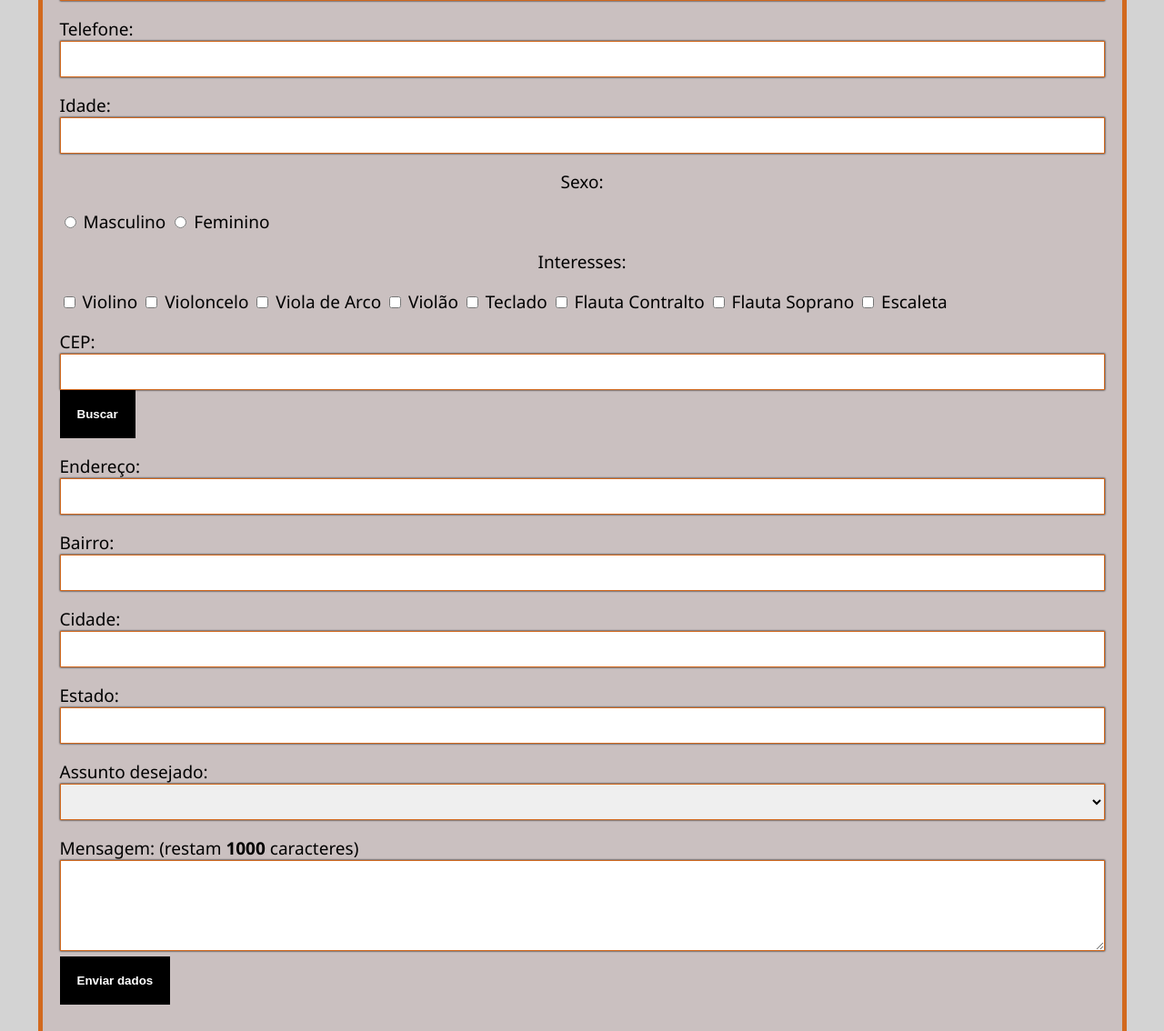
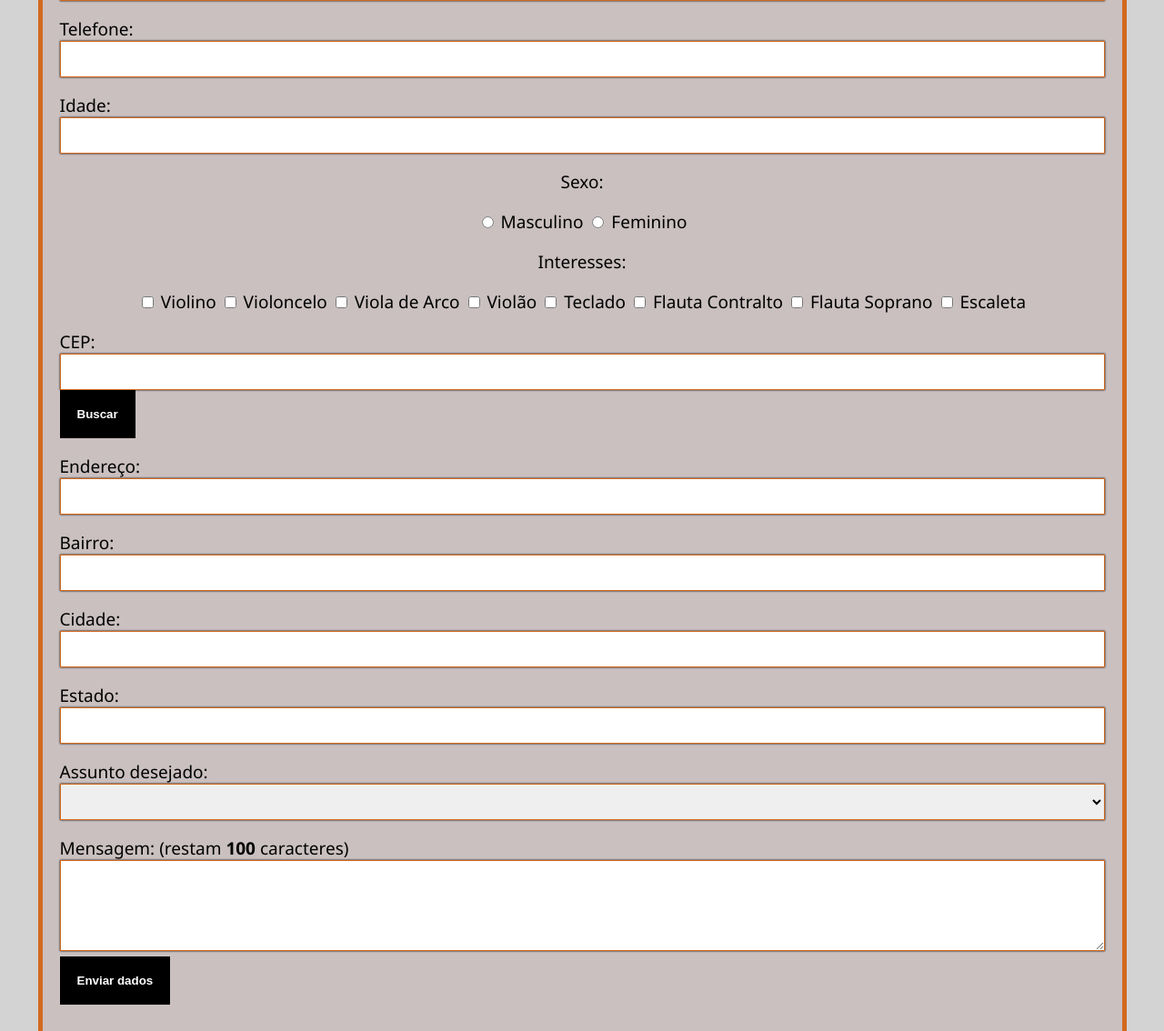
Before and after one commit to mariliapduarte/musical-talentos, a PHP site: page /contatoinscricoes.php in a window 1280 px wide. Shown: the part 602-1736 px from the top of the page at 91% size. Run offline with PHP 8.4, Linux system fonts and the light colour scheme.

Commit message:
Limitação de caracteres no campo mensagem e centralização de itens

```diff
--- a/contatoinscricoes.php
+++ b/contatoinscricoes.php
@@ -58,7 +58,7 @@
                         <input type="number" name="idade" id="idade" min="18" max="100">
                     </div>
 
-                    <div>
+                    <div class="sexo">
                         <p>Sexo:</p>
 
                         <!-- Em input tipo radio, será: -->
@@ -75,7 +75,7 @@
 
                     </div>
 
-                    <div>
+                    <div class="interesses">
                         <p>Interesses:</p>
 
                         <!-- Em input tipo checkbox, será: -->
@@ -153,25 +153,23 @@
                     </div>
 
                     <div>
-                        <!-- instrução do caixa (Mensagem:)  -->
-                        <!-- for será igual id -->
-                        <label for="mensagem">Mensagem:
-                            <span id="maximo"> (restam <b id="caracteres">1000</b> caracteres)</span>
-                        </label> <br>
-                        <textarea maxlenght="1000" name="mensagem" id="mensagem" cols="20" rows="5"></textarea>
+                    <label for="mensagem">Mensagem:
+                        <span id="maximo"> (restam <b id="caracteres">100</b> caracteres)</span>
+                    </label> <br>
+                    <textarea maxlength="100" name="mensagem" id="mensagem" cols="20" rows="5"></textarea>
+                </div>
 
-                    </div>
+                <button type="submit">Enviar dados</button>
 
-                    <!-- botão para enviar dados -->
-                    <button type="submit">Enviar dados</button>
+                <p id="my-form-status"></p>
 
-                    <p id="my-form-status"></p>
-                                    <!-- ou -->
-                    <!-- <input type="button" value="Enviar dados"> -->
+                <!-- Pode ser assim também: -->
+                <!-- <input type="button" value="Enviar dados"> -->
+            </form>
 
-                </form>
 
         </article>
+
     </main>
 
     <?php require "includes/rodape.php" ?>
--- a/css/estilos.css
+++ b/css/estilos.css
@@ -27,14 +27,24 @@ h3, h2{
 }
 
 p{
-      text-align: center;
-      justify-content: center;
+  text-align: center;
+  justify-content: center;
 }
 
 ul li{
       text-align: center;
       justify-content: center;
       list-style-type: none;
+}
+
+.sexo{
+      text-align: center;
+      justify-content: center;
+}
+
+.interesses{
+      text-align: center;
+      justify-content: center;
 }
 
 header .limitador {
--- a/js/scripts.js
+++ b/js/scripts.js
@@ -23,6 +23,7 @@ botaoLocalizar.addEventListener("click", function(event){
 
     // enviar cep padrão da API webservice.com.br - formato json
     let url = `https://viacep.com.br/ws/${cep}/json/`;
+    //let url = "https://viacep.com.br/ws/"+cep+"/json/";
 
     // console.log(url); teste realizado
 
@@ -86,7 +87,7 @@ const textMensagem = formulario.querySelector("#mensagem");
     textMensagem.addEventListener("input", function(){
 
         // Capturando o que for digitado
-        let conteudo = textMensagem.value
+        let conteudo = textMensagem.value;
 
         // Criando uma contagem regressiva
         let contagem = quantidade - conteudo.length;
@@ -96,15 +97,13 @@ const textMensagem = formulario.querySelector("#mensagem");
 
           // Se for igual a zero = caracter contagem e borda ficará vermelho (red), se for maior ficará preto (black)
           //  dois iguais é comparação ==
-            if(contagem <= 0){
+          if (contagem == 0) {
               bCaracteres.style.color = "red";
-                textMensagem.style.boxShadow = "red 0 0 10px"
+              textMensagem.style.boxShadow = "red 0 0 10px";
           } else {
               bCaracteres.style.color = "black";
-                textMensagem.style.boxShadow = "black 0 0 10px"
-            };
-
-
+              textMensagem.style.boxShadow = "black 0 0 10px";
+          }
       });
 
 
```
Lines whose indentation alone changed are shown as unchanged.
